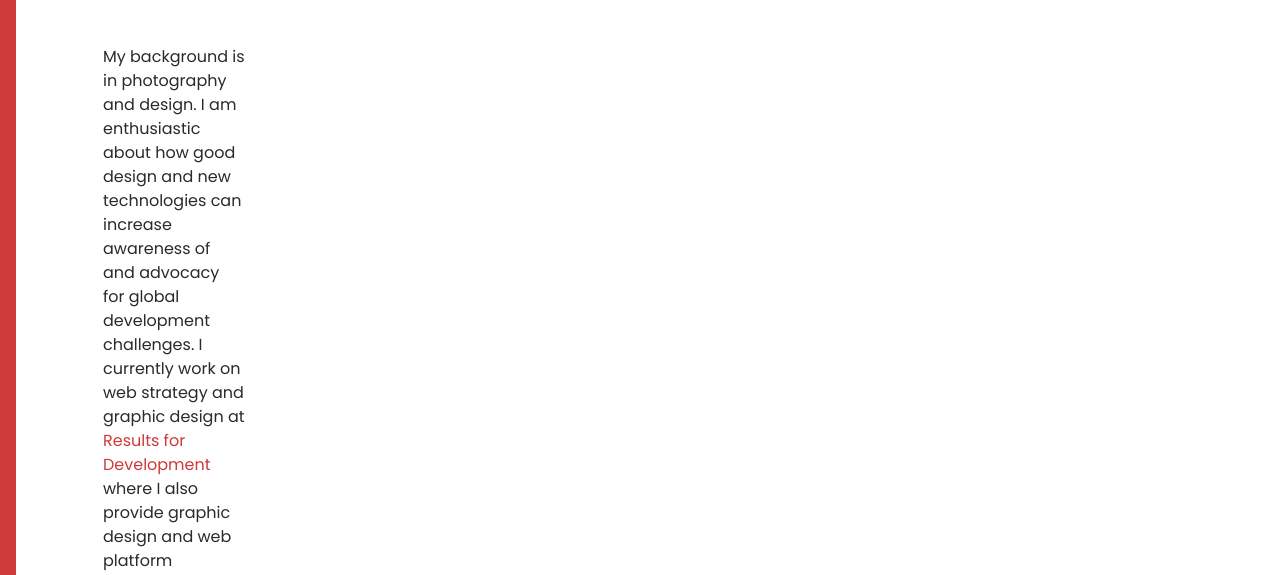
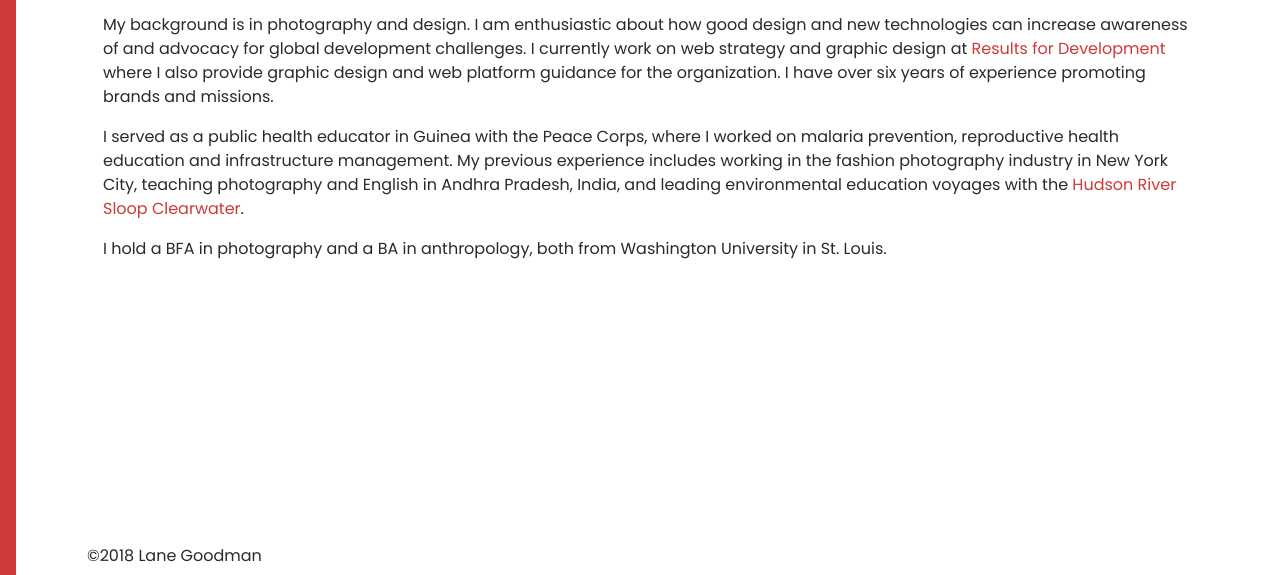
Before and after one commit to LanesGood/Portfolio, a plain HTML site: page about.html in a window 1280 px wide. Shown: the part 216-791 px from the top of the page. Drawn offline with nearby package versions, Linux system fonts and the light colour scheme.

Commit message:
update about page

```diff
--- a/about.html
+++ b/about.html
@@ -32,8 +32,8 @@
           </nav>
         </header>
         <main class="grid-wrapper">
-          <h2 class="grid-wrapper__fullWidth">Hello, I'm Lane</h2>
-          <article >
+          <article class="grid-wrapper__fullWidth">
+            <h2>Hello, I'm Lane</h2>
             <p>My background is in photography and design. I am enthusiastic about how good design and new technologies can increase awareness of and advocacy for global development challenges. I currently work on web strategy and graphic design at <a href="https://r4d.org">Results for Development</a> where I also provide graphic design and web platform guidance for the organization. I have over six years of experience promoting brands and missions.</p>
             <p>I served as a public health educator in Guinea with the Peace Corps, where I worked on malaria prevention, reproductive health education and infrastructure management. My previous experience includes working in the fashion photography industry in New York City, teaching photography and English in Andhra Pradesh, India, and leading environmental education voyages with the <a href="http://clearwater.org">Hudson River Sloop Clearwater</a>.</p>
             <p>I hold a BFA in photography and a BA in anthropology, both from Washington University in St. Louis. </p>
```
